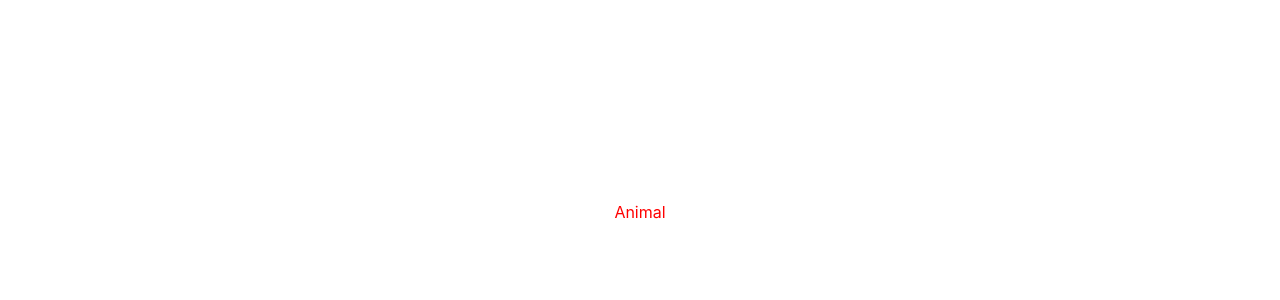
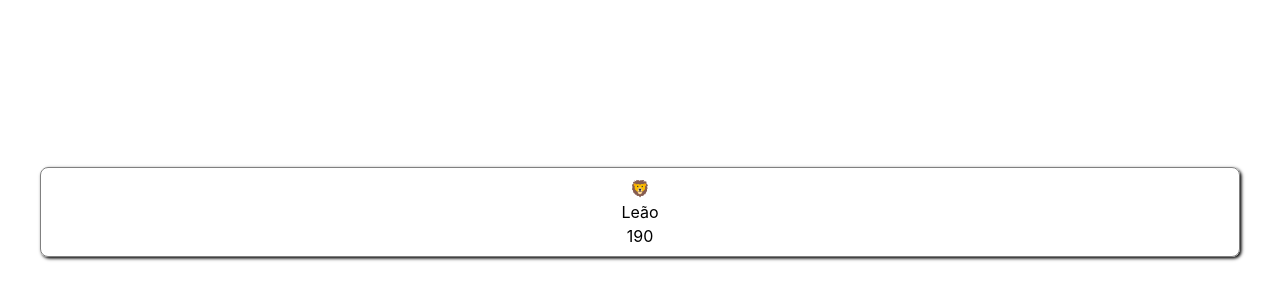
Before and after one commit to ufjf-dcc207/ufjf-dcc207-2024-3-a-atv03-BrenoRMachado, a React (Vite) app: page / in a window 1280 px wide. Shown: the part 188-488 px from the top of the page. Built offline with nearby package versions, Linux system fonts and the light colour scheme.

Commit message:
cheguei no igor

```diff
--- a/src/Animal.css
+++ b/src/Animal.css
@@ -1,6 +1,7 @@
 .animal {
-    border: lpx solid grey;
-    box-shadow: 0.lem 0.lem 0.2em;
+    border: 1px solid grey;
+    box-shadow: 0.1em 0.1em 0.2em;
     padding: 0.5em;
-    border: 0.5em;
+    border-radius: 0.5em;
+
 }
--- a/src/Animal.tsx
+++ b/src/Animal.tsx
@@ -1,4 +1,17 @@
 import "./Animal.css"
-export default function() {
-    return <div className="animal">Animal</div>
+
+interface AnimalProps {
+    icone: string;
+    nome: string;
+    peso: number;
+    extincao: boolean;
 }
+
+export default function({icone, nome, peso , extincao} : AnimalProps) {
+    return <div className="animal">
+        <div>{icone}</div>
+        <div>{nome}</div>
+        <div>{peso}</div>
+        <div>{extincao}</div>
+    </div>
+}
--- a/src/App.css
+++ b/src/App.css
@@ -4,7 +4,3 @@
   padding: 2rem;
   text-align: center;
 }
-
-.animal {
-  color: red;
-}
--- a/src/App.tsx
+++ b/src/App.tsx
@@ -1,11 +1,12 @@
+import './App.css'
 import Animal from './Animal'
-import './App.css'
-
 
 function App() {
-  return <div className ="app">
-    <Animal/>
-  </div>
+  return (
+    <div className ="app">
+      <Animal icone='🦁' nome='Leão' peso={190} extincao = {true}/>
+    </div>
+  );
 }
 
 export default App
```
